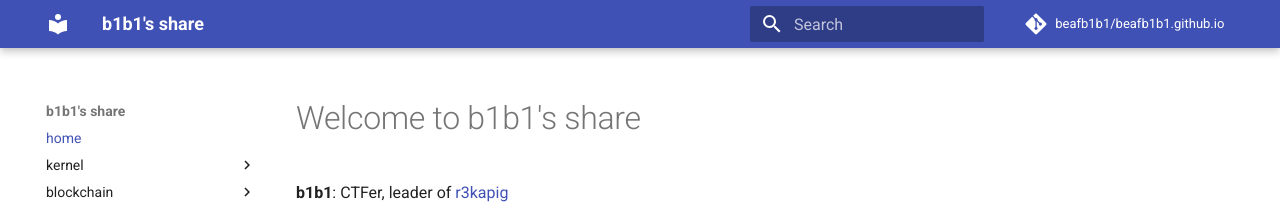
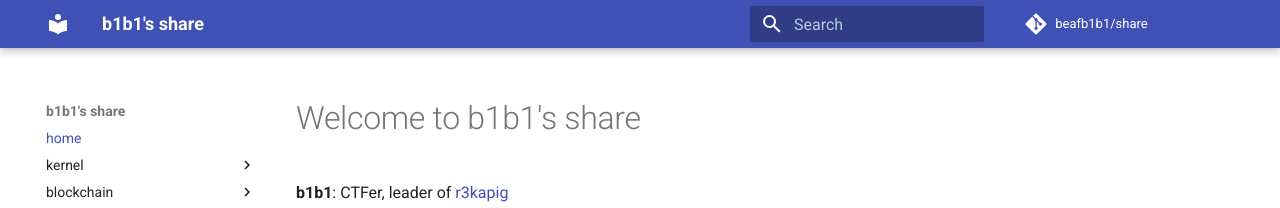
Before and after one commit to beafb1b1/beafb1b1.github.io, an MkDocs documentation site: the page built from docs/index.md, in a window 1280 px wide. Shown: the top 208 px of the page. Built offline with MkDocs 1.6.1 and Material for MkDocs 9.7.7, drawn with Linux system fonts in a browser that asks for light colours; comment, search, counter and statistics services are not loaded.

Commit message:
Update mkdocs.yml

```diff
--- a/mkdocs.yml
+++ b/mkdocs.yml
@@ -7,8 +7,8 @@ theme:
   name: 'material'
 
 # Repository
-repo_name: 'beafb1b1/beafb1b1.github.io'
-repo_url: 'https://github.com/beafb1b1/beafb1b1.github.io/'
+repo_name: 'beafb1b1/share'
+repo_url: 'https://github.com/beafb1b1/share/'
 edit_uri: 'blob/master/docs/'
 
 # Copyright
```
